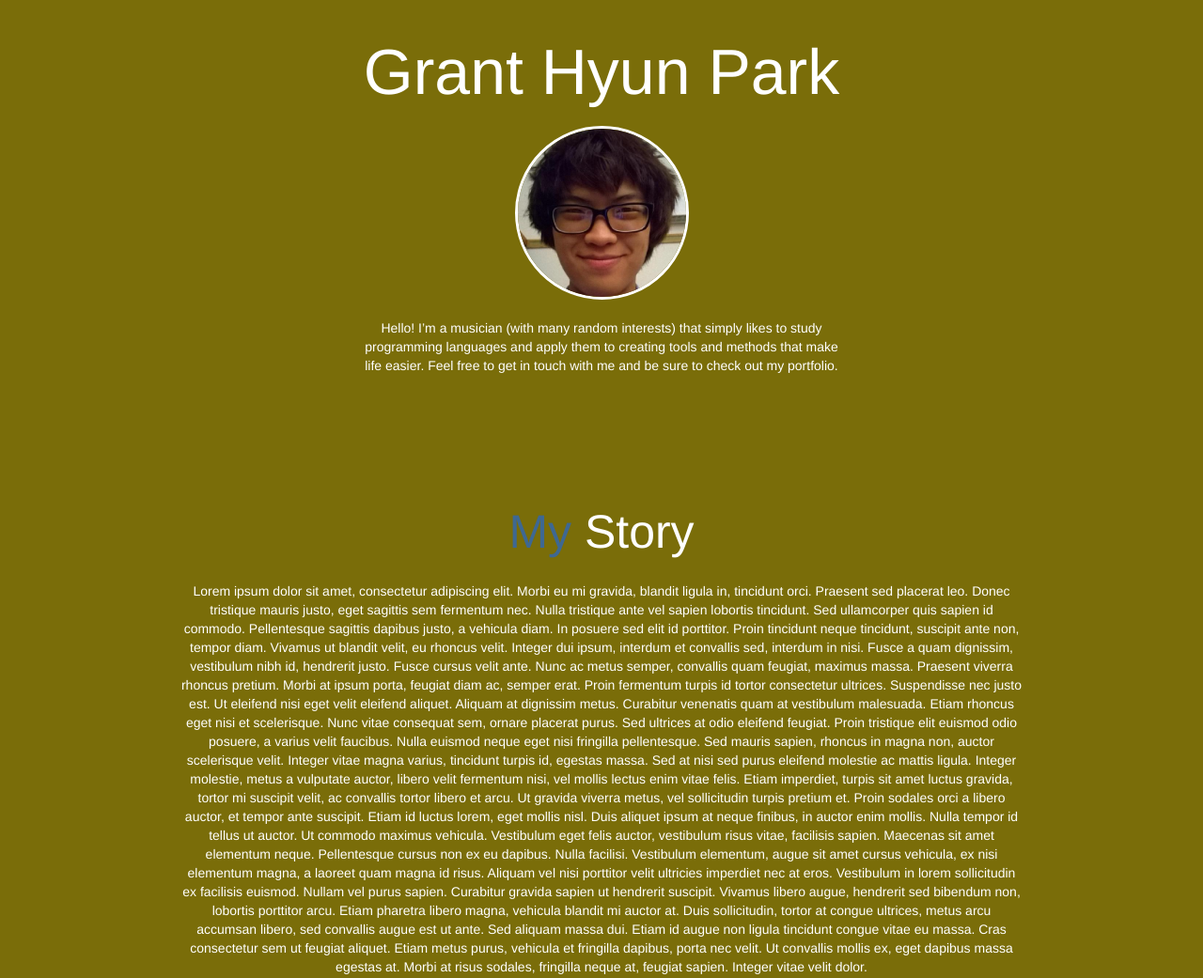
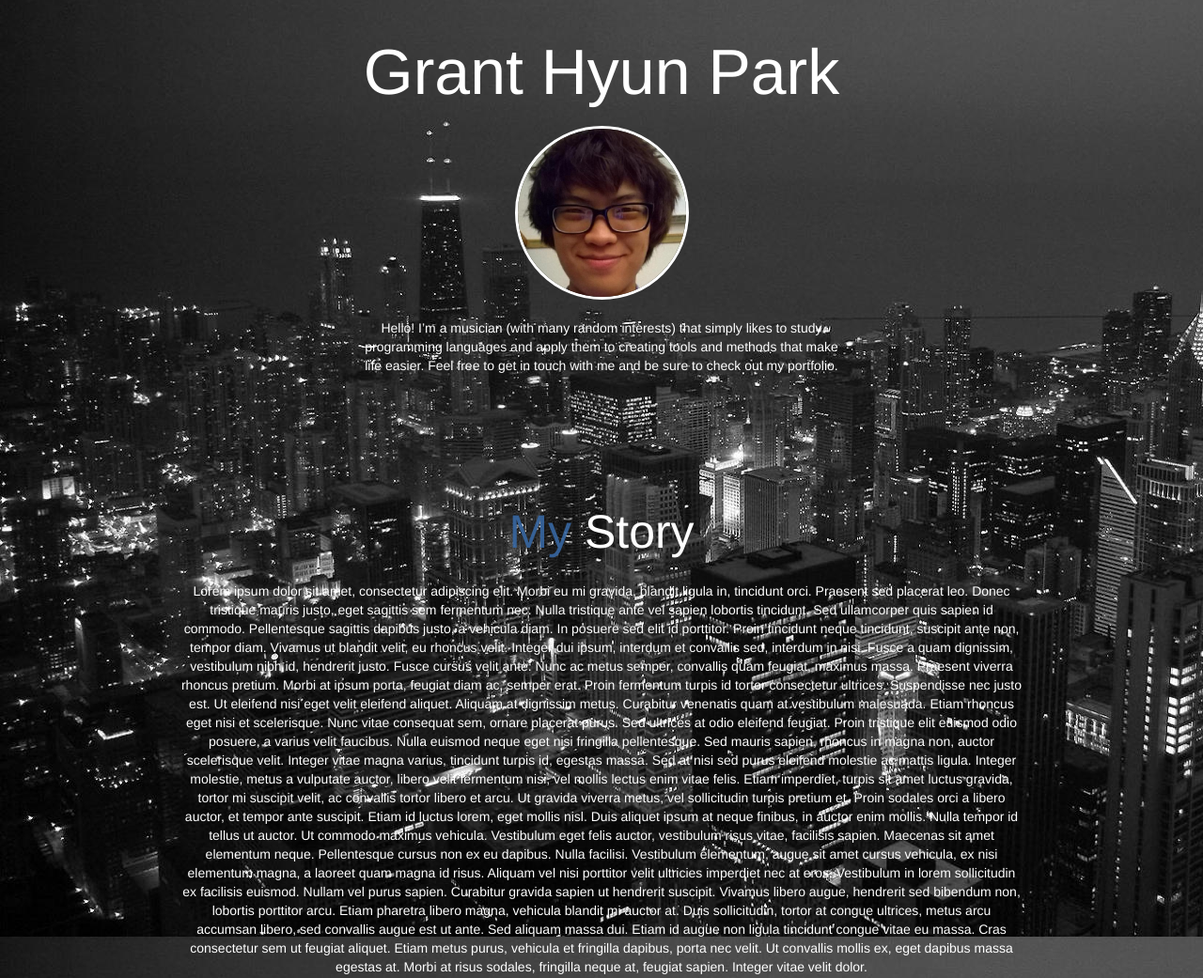
Before and after one commit to grant-park/grant-park.github.io, a PHP site: page / in a window 1280 px wide. Shown: the part 51-1092 px from the top of the page at 94% size. Run offline with PHP 8.4, Linux system fonts and the light colour scheme; some libraries are stand-ins or nearby versions; some web fonts are replaced.

Commit message:
background

```diff
--- a/css/grant.css
+++ b/css/grant.css
@@ -23,7 +23,8 @@
 	padding: 15px 15% 0 15%;
 }
 body {
-	background-color: #7A6D09;
+	background: url('chicago.jpg');
+	background-attachment: fixed;
 	color: white;
 	padding-top:70px;
 }
```
Also changed, not shown: css/chicago.jpg (added).
